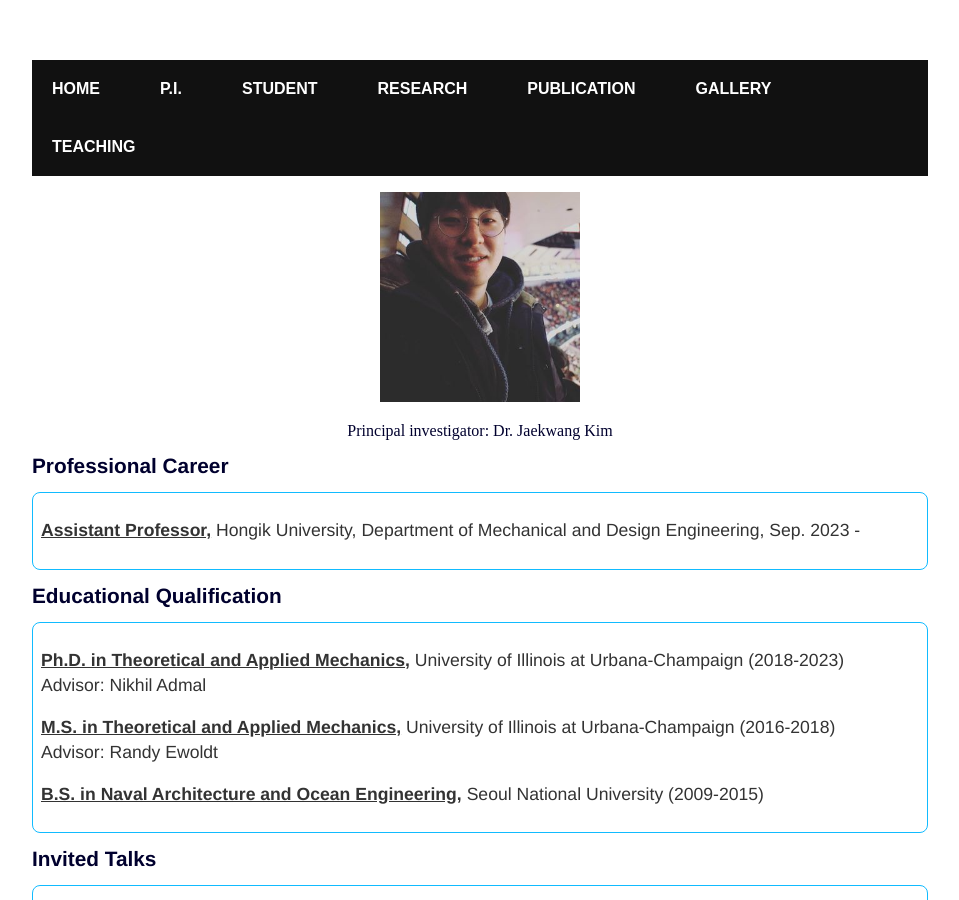
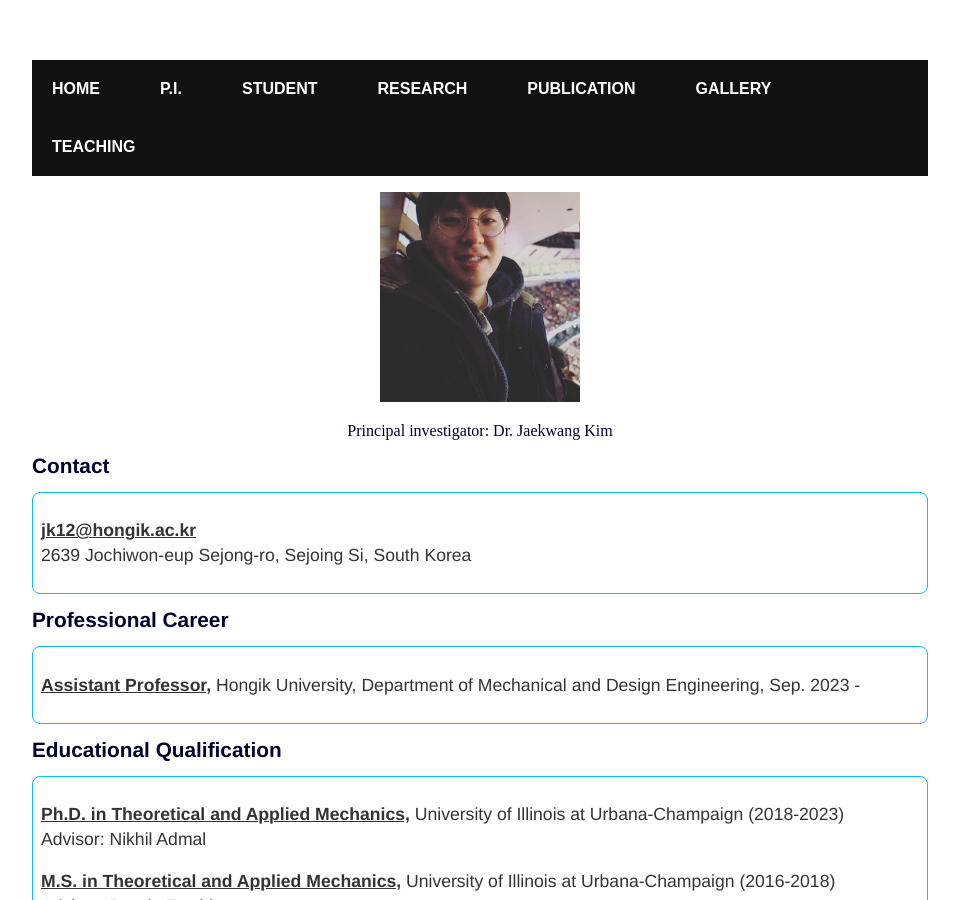
Before and after one commit to jaekwangjk/jaekwangjk.github.io, a Jekyll site: the page built from about.html, in a window 1280 px wide and 900 px high. Shown: the whole window, without its empty margins (160-1119 px from the left). Built offline with Jekyll 4.4.1, drawn with Linux system fonts in a browser that asks for light colours.

Commit message:
Update about.html

```diff
--- a/about.html
+++ b/about.html
@@ -10,6 +10,15 @@ title: Jaekwang Kim
 	</figure>
 		Principal investigator: Dr. Jaekwang Kim
 	</center>
+
+	<h1>Contact</h1>
+	<div class="rounded">
+	<p>
+	<strong><u>jk12@hongik.ac.kr</u> </strong> <br>
+	2639 Jochiwon-eup Sejong-ro, Sejoing Si, South Korea
+	</p>
+	</div>
+
 
 	<h1>Professional Career</h1>
 	<div class="rounded">
```
